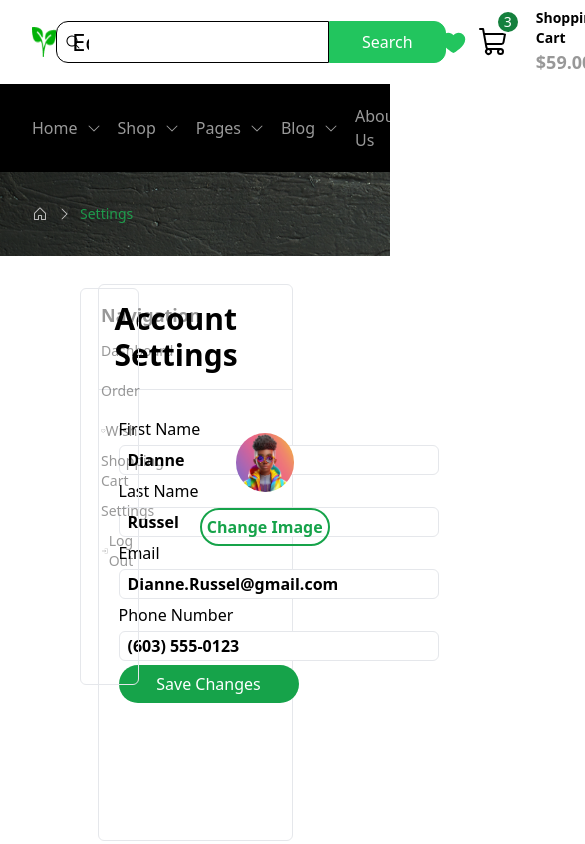
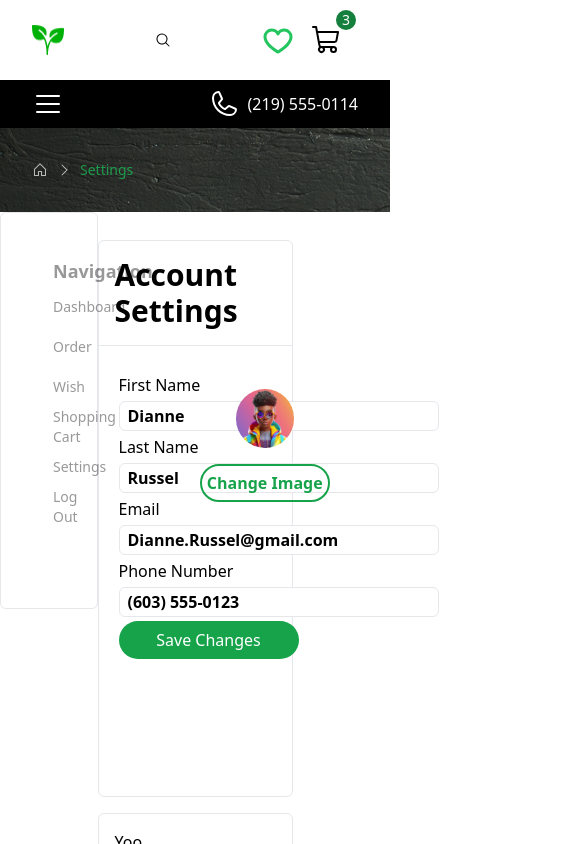
Before and after one commit to DUSHIME1212/Ecobazar, a React (Vite) app in the folder frontend/: page /settings in a window 390 px wide. Shown: the top 844 px of the page, 585 px wide, since content can reach past the window. Built offline with nearby package versions, Linux system fonts and the light colour scheme.

Commit message:
"Updated App.jsx, Navbar.jsx, SideBar.jsx, FAQs.jsx, and DashBoard.jsx with changes to layout, styling, and functionality."

```diff
--- a/frontend/src/App.jsx
+++ b/frontend/src/App.jsx
@@ -18,9 +18,9 @@ export default function App() {
         <Route path="/FAQs" element={<FAQs />} />
         <Route path="/login" element={<LoginAuth />} />
         <Route path="/signup" element={<SignUp />} />
-        <Route path="*" element={<PagenotFound />} />
         <Route path="/dashboard" element={<DashBoard />} />
         <Route path="/settings" element={<AccountSettings />} />
+        <Route path="*" element={<PagenotFound />} />
       </Routes>
       <Footer />
     </div>
--- a/frontend/src/components/Navbar.jsx
+++ b/frontend/src/components/Navbar.jsx
@@ -1,18 +1,37 @@
 import {
   CaretDown,
   Heart,
+  List,
   MagnifyingGlass,
   Phone,
   ShoppingCart,
+  X,
 } from "@phosphor-icons/react";
 
 import { useState } from "react";
 import { Link } from "react-router-dom";
 export default function Navbar() {
   const [like, isliked] = useState(false);
+  const [show, setShow] = useState(false);
+  const [showcart, setShowcart] = useState(false);
+  const [num, setnum] = useState(1);
 
   function handlelike() {
     isliked((prev) => !prev);
+    setShowcart(false);
+  }
+  function handleshowcart() {
+    setShowcart((prev) => !prev);
+    isliked(false);
+  }
+
+  function handleshow() {
+    setShow((prev) => !prev);
+    setShowcart(false);
+  }
+  function handlesetnum(e){
+     e.preventDefault()
+    setnum(() => e.target.value)
   }
   const links = [
     { title: "Home", link: "" },
@@ -23,16 +42,21 @@ export default function Navbar() {
     { title: "Contact Us", link: "/FAQs" },
   ];
 
+  const price = 50
+
   return (
     <header className="link">
       <div className="px-8 md:px-16 lg:px-36 py-2">
         <div className="flex flex-row items-center justify-between">
           <div className={"min-w-6 flex gap-4 items-center"}>
             <img src="/Vector.png" alt="" className="size-8" />
-            <span className="text-2xl">Ecobazar</span>
+            <span className="max-sm:hidden text-2xl">Ecobazar</span>
           </div>
-          <div className="min-w-96">
-            <form action="" className="flex">
+          <div className="lg:min-w-96">
+            <button className="lg:hidden block">
+              <MagnifyingGlass size={16} className="text-black" />
+            </button>
+            <form action="" className="hidden lg:flex ">
               <label
                 htmlFor="ahsj"
                 className="w-full p-2 flex items-center border border-black rounded-l-xl"
@@ -45,21 +69,80 @@ export default function Navbar() {
               </button>
             </form>
           </div>
-          <div className="flex items-center">
-            <Heart
-              onClick={handlelike}
-              weight={like ? "regular" : "fill"}
-              className="text-green-500 cursor-pointer"
-              size={32}
-            />
-            <div className="flex gap-4 items-center">
+          <div className="flex relative items-center">
+            <div className="">
+              <Heart
+                onClick={handlelike}
+                weight="bold"
+                className="text-green-500 cursor-pointer"
+                size={32}
+              />
+              {like && (
+                <div className="flex gap-4 flex-col bg-white shadow-2xl ring-2 ring-white rounded-xl right-0 min-w-96 min-h-8 absolute z-20 p-4">
+                  <div className="flex gap-4 p-2 items-center">
+                    <img
+                      src="/avatar/avatarone.jpg"
+                      className="size-16 rounded-full ring-1 ring-white"
+                      alt=""
+                    />
+                    <div>
+                      <h1 className="text-lg">Comments</h1>
+                      <p className="text-sm">order has arrived in rwanda</p>
+                    </div>
+                  </div>
+                  <div className="flex gap-4 p-2 items-center">
+                    <img
+                      src="/avatar/avatarone.jpg"
+                      className="size-16 rounded-full ring-1 ring-white"
+                      alt=""
+                    />
+                    <div>
+                      <h1 className="text-lg">Comments</h1>
+                      <p className="text-sm">order has arrived in rwanda</p>
+                    </div>
+                  </div>
+                </div>
+              )}
+            </div>
+            <div className="flex gap-4 items-center" >
               <div className="relative size-16 grid place-items-center">
                 <span className="bg-green-700 size-6 grid place-items-center border-2 border-white text-sm absolute right-0 top-0 rounded-full text-white">
                   3
                 </span>
-                <ShoppingCart size={32} />
+                <ShoppingCart size={32} onClick={handleshowcart} />
               </div>
-              <div>
+              {showcart && (
+                <div className="flex flex-col justify-between bg-white right-0 rounded-xl shadow-2xl top-16 min-w-96 min-h-[80vh] absolute z-20 p-4">
+                  <div className="flex flex-row gap-4 p-2">
+                    <img
+                      src="../../public/products/Image-10.png"
+                      className="size-32"
+                      alt=""
+                    />
+                    <div className="w-full flex flex-col gap-2">
+                      <h1 className="text-xl">Name 1</h1>
+                      <p className="text-sm">$ {price} USD</p>
+                      <input
+                        type="number"
+                        max={3}
+                        value={num}
+                        className="p-2 w-full rounded-xl"
+                        onChange={handlesetnum}
+                      />
+                    </div>
+                  </div>
+                  <div className="w-full flex flex-col justify-between">
+                    <span className="flex justify-between text-lg">
+                      <h3>Sub total</h3>
+                      <h4>{price*num}</h4>
+                    </span>
+                    <button onClick={() => setShowcart(false)} className="w-full p-2 bg-green-500 text-white rounded-xl mt-2">
+                      Check out
+                    </button>
+                  </div>
+                </div>
+              )}
+              <div className="hidden lg:block">
                 <h1 className="text-sm">Shopping cart</h1>
                 <p className="font-bold text-lg">$59.00</p>
               </div>
@@ -67,8 +150,28 @@ export default function Navbar() {
           </div>
         </div>
       </div>
-      <div className="bg-black min-h-7 text-white p-2 flex flex-row justify-between px-8 md:px-16 lg:px-36">
-        <div className="flex gap-4 items-center">
+      <div className="bg-black min-h-7 text-white relative p-2 flex flex-row justify-between px-8 md:px-16 lg:px-36">
+        <div onClick={handleshow} className="lg:hidden">
+          {show ? <X size={32} /> : <List size={32} />}
+          {show && (
+            <div className="absolute z-20 bg-black lg:hidden w-full min-h-8 left-0 gap-4 flex flex-col py-8 items-start p-8 top-10">
+              {links.map((item, i) => (
+                <Link
+                  key={i}
+                  to={item.link}
+                  className="flex gap-2 w-full justify-between opacity-60 hover:opacity-100 duration-300 group items-center "
+                >
+                  {item.title}
+                  <CaretDown
+                    className="group-hover:rotate-180 duration-700"
+                    size={16}
+                  />
+                </Link>
+              ))}
+            </div>
+          )}
+        </div>
+        <div className=" gap-4 hidden lg:flex items-center">
           {links.map((item, i) => (
             <Link
               key={i}
--- a/frontend/src/components/SideBar.jsx
+++ b/frontend/src/components/SideBar.jsx
@@ -7,7 +7,7 @@ import { CiLogin } from "react-icons/ci";
 
 function SideBar() {
     return (
-       <div className="flex flex-col h-[47dvh] w-[15dvw] rounded-md border border-solid  mx-4 m-8 left-16 relative">
+       <div className="flex flex-col h-[47dvh] w-full lg:min-w-[15dvw] rounded-md border border-solid  p-8 relative">
           <p className="pl-5 relative top-3 text-black font-semibold ">
             Navigation
           </p>
--- a/frontend/src/pages/FAQs.jsx
+++ b/frontend/src/pages/FAQs.jsx
@@ -10,8 +10,8 @@ const FAQs = () => {
   }
 
   return (
-    <div className="min-h-[512px] px-8 md:px-16 lg:px-32 flex flex-row w-full">
-      <div className="w-1/2 p-8 flex flex-col gap-4">
+    <div className="min-h-[512px] px-8 md:px-16 lg:px-32 flex flex-col lg:flex-row w-full">
+      <div className="w-full lg:w-1/2 p-8 flex flex-col gap-4">
         <h1 className="py-2">Welcome, Let&apos;s Talk About Our Ecobazar</h1>
         <div>
           {faqs.map((item, i) => (
@@ -38,7 +38,7 @@ const FAQs = () => {
           ))}
         </div>
       </div>
-      <div className="w-1/2 h-full object-contain">
+      <div className="w-full lg:w-1/2 h-full object-contain">
         <img src="/Image.png" alt="" />
       </div>
     </div>
--- a/frontend/src/pages/settings/DashBoard.jsx
+++ b/frontend/src/pages/settings/DashBoard.jsx
@@ -26,13 +26,13 @@ import { useState } from "react";
     return (
       <div className="flex flex-col">
         <Breadcrumbs pageroute={pathName.pathname} />
-        <div className="flex">
-          <div className="w-1/4">
+        <div className="flex flex-col lg:flex-row">
+          <div className=" w-full lg:w-1/4">
             <SideBar />
           </div>
-          <div className="w-3/4 flex flex-col">
-            <div className="flex">
-              <div className="flex flex-col items-center border rounded-md w-[34dvw] h-[38dvh] mt-7 mr-4">
+          <div className="w-full lg:w-3/4 flex flex-col">
+            <div className="flex flex-col w-full lg:flex-row">
+              <div className="flex flex-col items-center border rounded-md w-full lg:min-w-[34dvw] h-[38dvh] mt-7 mr-4">
                 {editing ? (
                   <input
                     type="file"
@@ -73,7 +73,7 @@ import { useState } from "react";
                   {editing ? "Save Profile" : "Edit Profile"}
                 </button>
               </div>
-              <div className="p-4 border rounded-md w-[32dvw] h-[38dvh] mt-7">
+              <div className="p-4 border rounded-md w-full lg:min-w-[32dvw] h-[38dvh] mt-7">
                 <p className="text-sm">BILLING ADDRESS</p>
                 <div>
                   {editingAddress ? (
@@ -122,7 +122,7 @@ import { useState } from "react";
               </div>
             </div>
             <div className="mt-4 w-full">
-              <div className="p-4 border rounded-md w-[66dvw] h-full">
+              <div className="p-4 border rounded-md min-w-[66dvw] h-full">
                 <span className="flex justify-between mb-4">
                   <h1 className="font-bold">Recent Order History</h1>
                   <button className="text-green-500">view all</button>
```
